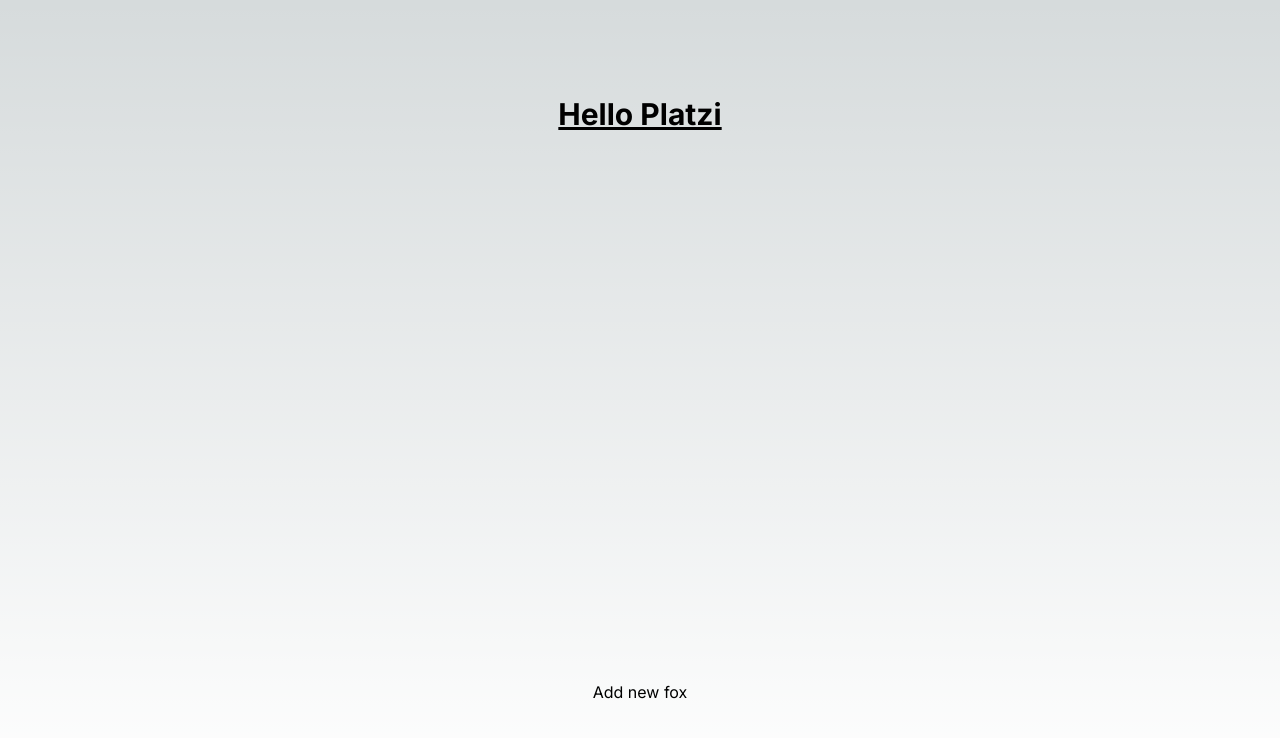
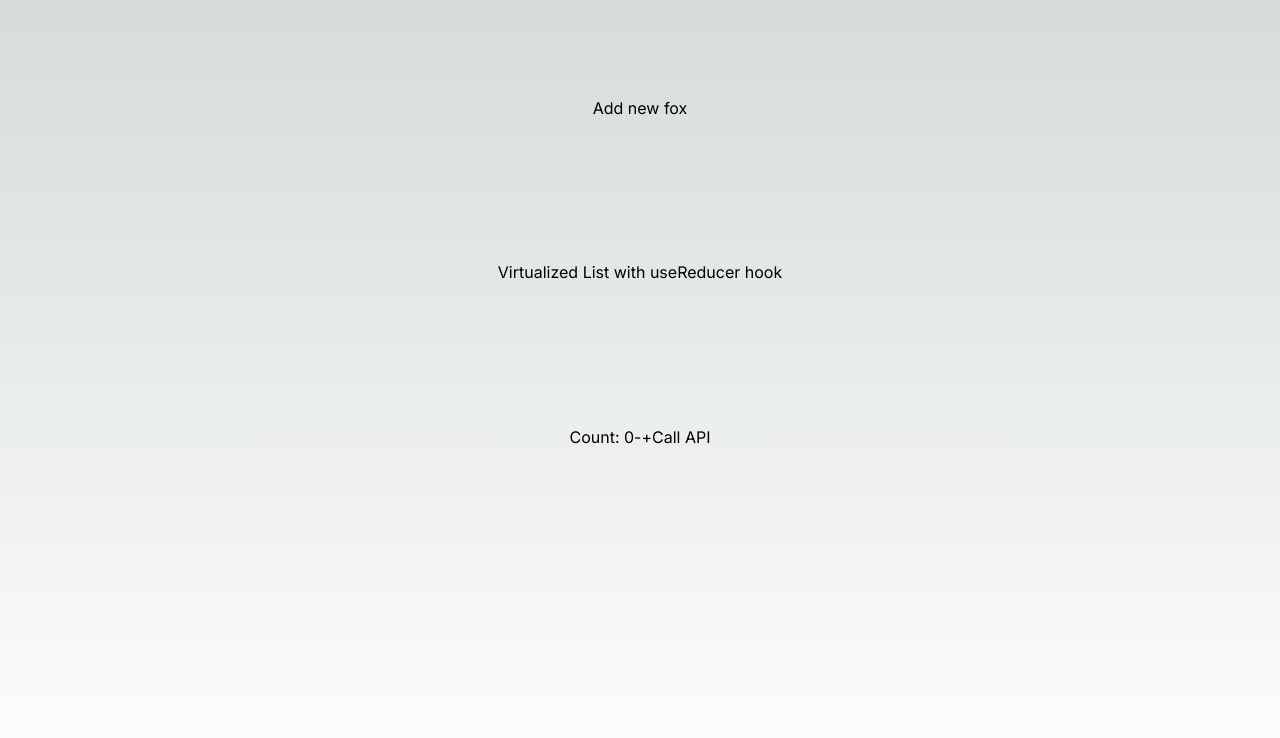
Before and after one commit to LexferRam/React_TS_course_Platzi, a Next.js app: page / in a window 1280 px wide. Shown: the top 738 px of the page. Built offline with nearby package versions, Linux system fonts and the light colour scheme.

Commit message:
add example with useReducer with TS and virtualized list

```diff
--- a/package.json
+++ b/package.json
@@ -12,13 +12,16 @@
     "@types/node": "20.4.0",
     "@types/react": "18.2.14",
     "@types/react-dom": "18.2.6",
+    "@types/react-virtualized": "^9.21.22",
     "autoprefixer": "10.4.14",
+    "axios": "^1.4.0",
     "eslint": "8.44.0",
     "eslint-config-next": "13.4.9",
     "next": "13.4.9",
     "postcss": "8.4.25",
     "react": "18.2.0",
     "react-dom": "18.2.0",
+    "react-virtualized": "^9.22.5",
     "tailwindcss": "3.3.2",
     "typescript": "5.1.6"
   }
--- a/src/app/page.tsx
+++ b/src/app/page.tsx
@@ -2,6 +2,7 @@
 import { useState } from "react";
 import type { MouseEventHandler } from 'react'
 import LazyImage from "@/components/RandomFox";
+import App2 from "@/context/App2";
 
 
 function generateUniqueId(): string {
@@ -40,9 +41,8 @@
 
   return (
     <main className="flex min-h-screen flex-col items-center justify-between p-24">
-      <h1 className="text-3xl font-bold underline">Hello Platzi</h1>
       <button onClick={addNewFox}>Add new fox</button>
-      {images.map((image,index) => (
+       {images.map((image,index) => (
         <div key={index} className="p-4">
           <LazyImage
            src={image.url}
@@ -52,6 +52,9 @@
           />
         </div>
       ))}
+
+      <h2>Virtualized List with useReducer hook</h2>
+      <App2 />
     </main>
   )
 }
--- /dev/null
+++ b/src/context/App2.tsx
@@ -0,0 +1,155 @@
+import { useReducer } from 'react'
+import type { MouseEventHandler } from 'react'
+import { List } from "react-virtualized";
+import axios from 'axios'
+import "./app2.css";
+
+interface ITodo {
+    id: number,
+    title: string,
+    userId: number,
+    completed: boolean
+}
+
+type State = {
+    value: number;
+    todos: ITodo[];
+    loading: boolean;
+}
+
+enum ActionKind {
+    Increase = 'INCREASE',
+    Decrease = 'DECREASE',
+    Call_API = 'CALL_API',
+    Set_loading = 'SET_LOADING'
+}
+
+type Action = {
+    type: ActionKind,
+    payload: any
+}
+
+type ACTIONTYPE =
+  | { type: ActionKind.Increase; payload: number }
+  | { type: ActionKind.Decrease; payload: number }
+  | { type: ActionKind.Call_API; payload: ITodo[] }
+  | { type: ActionKind.Set_loading; payload: boolean }
+
+const initialCounterState: State = {
+    value: 0,
+    todos: [],
+    loading: false
+}
+
+const increaseAction: Action = {
+    type: ActionKind.Increase,
+    payload: 1
+}
+
+const decreaseAction: Action = {
+    type: ActionKind.Decrease,
+    payload: 1
+}
+
+function counterReducer(state: State, action: ACTIONTYPE): State {
+    const { type, payload } = action;
+    switch (type) {
+        case ActionKind.Increase:
+            return {
+                ...state,
+                value: state.value + payload
+            }
+        case ActionKind.Decrease:
+            return {
+                ...state,
+                value: state.value - payload
+            }
+        case ActionKind.Call_API:
+            return {
+                ...state,
+                todos: payload
+            }
+        case ActionKind.Set_loading:
+            return {
+                ...state,
+                loading: payload
+            }
+        default:
+            return state;
+    }
+}
+
+const App2 = (): JSX.Element => {
+
+    const [state, dispatch] = useReducer(counterReducer, initialCounterState);
+
+
+    const handleClick: MouseEventHandler<HTMLButtonElement> = async (): Promise<void> => {
+        // function of js to repeat an array 100 times
+        function repeatArray(arr: ITodo[], times: number) {
+            return arr.reduce((acc, cur): any => [...acc, ...Array(times).fill(cur)], []);
+        }
+        dispatch({ type: ActionKind.Set_loading, payload: true })
+        const { data } = await axios.get<ITodo[]>('https://jsonplaceholder.typicode.com/todos')
+        console.log(repeatArray(data,100))
+        dispatch({
+            type: ActionKind.Call_API,
+            payload:[...repeatArray(data,100)]
+        })
+        dispatch({ type: ActionKind.Set_loading, payload: false })
+    }
+
+    function rowRenderer({
+        key, // Unique key within array of rows
+        index, // Index of row within collection
+        isScrolling, // The List is currently being scrolled
+        isVisible, // This row is visible within the List (eg it is not an overscanned row)
+        style // Style object to be applied to row (to position it)
+      }: any) {
+        return (
+          <div key={key} style={style} className="row">
+            {state.todos[index].title}
+          </div>
+        );
+      }
+
+    return (
+        <>
+            <div>
+                Count: {state.value}
+                <button onClick={() => dispatch(decreaseAction)}>
+                    -
+                </button>
+                <button onClick={() => dispatch(increaseAction)}>
+                    +
+                </button>
+                <button
+                    onClick={handleClick}>
+                    Call API
+                </button>
+            </div>
+            <div>
+
+                {state.loading && <h2>Loading...</h2>}
+
+                {/* render duration: 87ms */}
+                {/* {state.todos.map((todo, i) => (
+                    <h5 key={i}>{todo.title}</h5>
+                ))} */}
+
+                {/* render duration: 2ms */}
+                <List
+                    width={700}   // Width of the list
+                    height={100}  // Height of the list
+                    rowCount={state.todos.length}  // Number of rows in list
+                    rowHeight={20}    // Each row height
+                    rowRenderer={rowRenderer}   // Function responsible for rendering a row
+                    className="List"  // Adding css
+                />
+
+            </div>
+        </>
+    )
+}
+
+export default App2
--- /dev/null
+++ b/src/context/app2.css
@@ -0,0 +1,16 @@
+.List {
+    width: 100%;
+    /* border: 1px solid #DDD; */
+    margin-top: 15px;
+  }
+
+  .row {
+    height: 100%;
+    display: flex;
+    flex-direction: row;
+    align-items: center;
+    padding: 0 25px;
+    /* background-color: #fff; */
+    /* border-top: 1px solid #e9dbdb; */
+    color: white !important;
+  }
```
Also changed, not shown: 1 other file (tests, documents, lock files or other folders).
